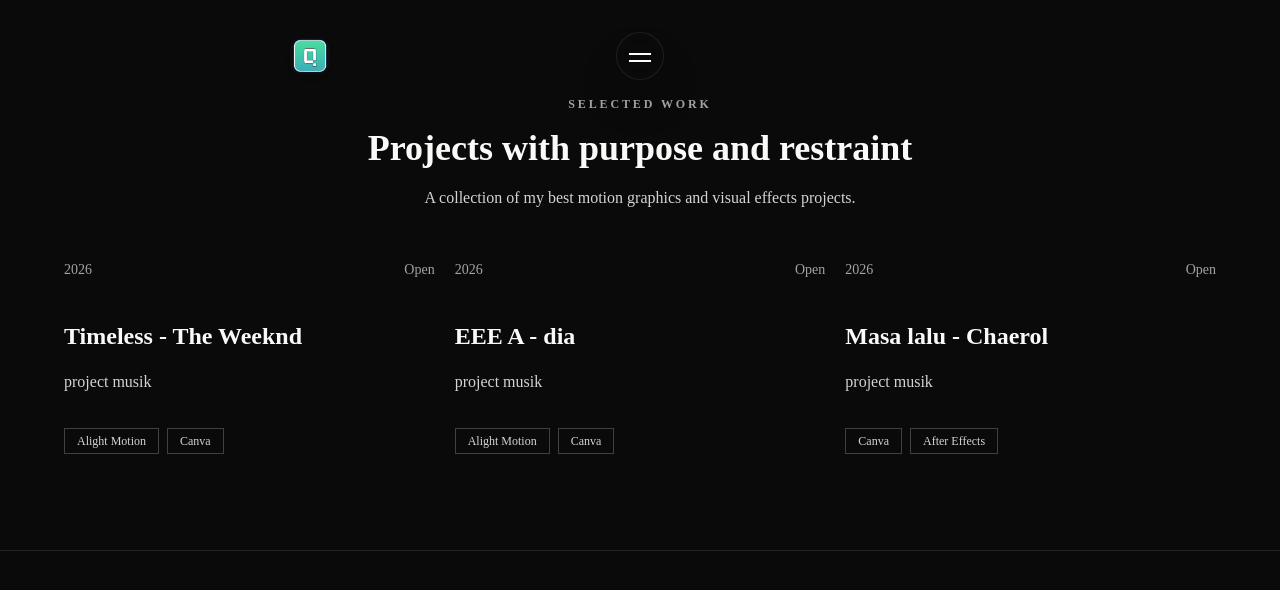
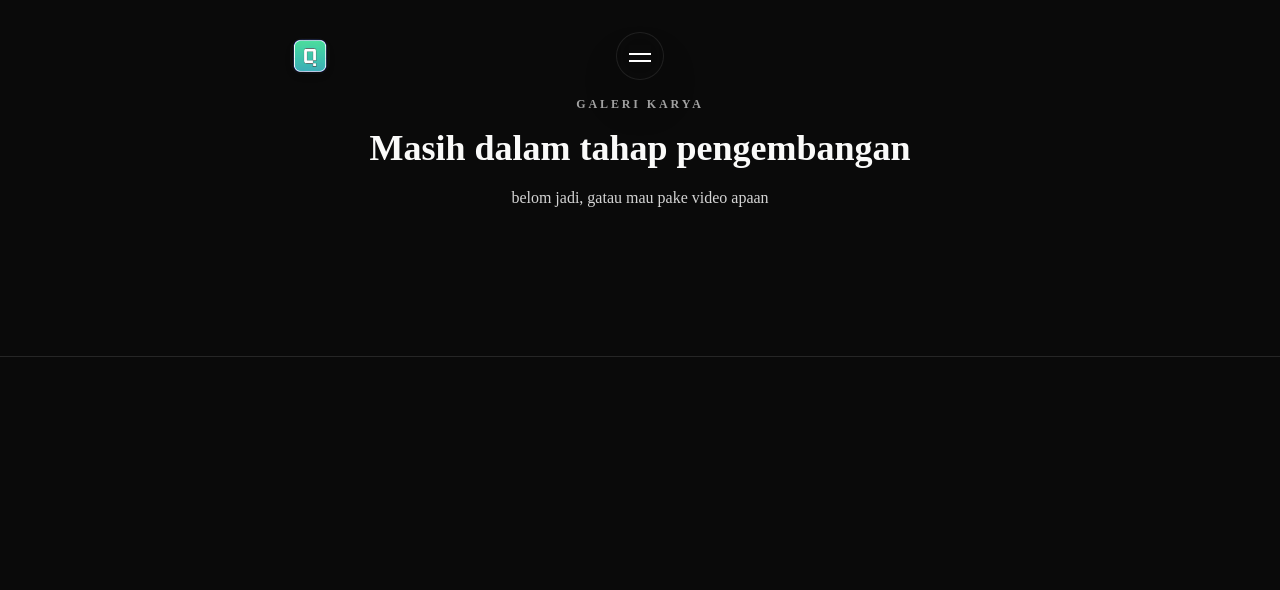
Before and after one commit to Muriar/archive-portfolio, a Next.js app: page /Karya in a window 1280 px wide. Shown: the top 590 px of the page. Built offline with nearby package versions, Linux system fonts and the light colour scheme.

Commit message:
adding background to mainPage

```diff
--- a/app/page.tsx
+++ b/app/page.tsx
@@ -1,5 +1,6 @@
 import Menu from "@/components/sections/menu";
 import App  from "@/components/site-header";
+import { HeroGrid } from "@/components/sections/BackgroundGrid";
 import { Footer } from "@/components/sections/footer";
 
 export default function MenuPage() {
@@ -7,18 +8,24 @@
   // Ganti class bg-stone-100 atau bg-transparent di MenuPage menjadi ini:
 <main className="relative min-h-screen overflow-hidden bg-gradient-to-b from-neutral-950 via-neutral-900 to-neutral-950 text-stone-50">
 
+  <div className="absolute inset-0 z-[1] pointer-events-none">
+    <HeroGrid/>
+  </div>
+
   {/* Efek Orb Blur: Lingkaran cahaya pudar di belakang kartu */}
-  <div className="absolute top-1/3 left-1/2 -translate-x-1/2 -z-10 h-72 w-72 rounded-full bg-violet-500/10 blur-[100px] pointer-events-none" />
-  <div className="absolute bottom-1/4 left-1/3 -z-10 h-80 w-80 rounded-full bg-emerald-500/5 blur-[120px] pointer-events-none" />
+  <div className="absolute top-1/3 left-1/2 -translate-x-1/2 z-[1] h-72 w-72 rounded-full bg-violet-500/10 blur-[100px] pointer-events-none" />
+  <div className="absolute bottom-1/4 left-1/3 z-[1] h-80 w-80 rounded-full bg-emerald-500/5 blur-[120px] pointer-events-none" />
 
   {/* Sisa konten utama Anda */}
     <div className="absolute inset-0 -z-10 bg-[linear-gradient(to_right,rgba(59,130,246,0.04)_1px,transparent_1px),linear-gradient(to_bottom,rgba(59,130,246,0.04)_1px,transparent_1px)] bg-[size:44px_44px]" />
-    <div className="absolute top-1/4 left-1/4 -z-10 h-96 w-96 rounded-full bg-blue-500/10 blur-[120px] pointer-events-none" />
-    <div className="absolute bottom-1/4 right-1/4 -z-10 h-[500px] w-[500px] rounded-full bg-indigo-300/10 blur-[150px] pointer-events-none" />
+    <div className="absolute top-1/4 left-1/4 -z-[1] h-96 w-96 rounded-full bg-blue-500/10 blur-[120px] pointer-events-none" />
+    <div className="absolute bottom-1/4 right-1/4 z-[1] h-[500px] w-[500px] rounded-full bg-indigo-300/10 blur-[150px] pointer-events-none" />
 
+    <div>
       <App />
       <Menu />
       <Footer />
+    </div>
     </main>
   );
 }
--- /dev/null
+++ b/components/sections/BackgroundGrid.tsx
@@ -0,0 +1,8 @@
+export function HeroGrid() {
+  return (
+    <div aria-hidden className="pointer-events-none absolute inset-0">
+      <div className="absolute inset-0 bg-[radial-gradient(900px_circle_at_20%_10%,rgba(99,102,241,0.25),transparent_60%),radial-gradient(800px_circle_at_80%_30%,rgba(16,185,129,0.18),transparent_55%),radial-gradient(700px_circle_at_50%_90%,rgba(59,130,246,0.18),transparent_55%)]" />
+      <div className="absolute inset-0 opacity-[0.35] [background-image:linear-gradient(to_right,rgba(255,255,255,0.12)_1px,transparent_1px),linear-gradient(to_bottom,rgba(255,255,255,0.12)_1px,transparent_1px)] [background-size:48px_48px]" />
+    </div>
+  );
+}
--- a/components/sections/projects.tsx
+++ b/components/sections/projects.tsx
@@ -12,47 +12,9 @@
         variants={stagger}
         initial="hidden"
         whileInView="visible">
-        <SectionHeading eyebrow="Selected Work" title="Projects with purpose and restraint">
-          A collection of my best motion graphics and visual effects projects.
+        <SectionHeading eyebrow="Galeri Karya" title="Masih dalam tahap pengembangan ">
+          belom jadi, gatau mau pake video apaan
         </SectionHeading>
-        <motion.div
-          className="grid gap-5 md:grid-cols-3"
-          variants={stagger}
-          initial="hidden"
-          whileInView="visible"
-          viewport={{ once: true, margin: "-80px" }}
-        >
-          {Karya.map((project) => (
-            <motion.article
-              key={project.title}
-              variants={fadeUp}
-              transition={{ duration: 0.6, ease: [0.22, 1, 0.36, 1] }}
-            >
-              <div>
-                <div className="mb-10 flex items-center justify-between text-sm text-neutral-500 dark:text-neutral-400">
-                  <span>{project.year}</span>
-                  <span className="transition group-hover:translate-x-1">Open</span>
-                </div>
-                <h3 className="text-2xl font-semibold tracking-normal">
-                  {project.title}
-                </h3>
-                <p className="mt-4 leading-7 text-neutral-600 dark:text-neutral-300">
-                  {project.description}
-                </p>
-              </div>
-              <div className="mt-8 flex flex-wrap gap-2">
-                {project.tags.map((tag) => (
-                  <span
-                    key={tag}
-                    className="border border-neutral-200 px-3 py-1 text-xs text-neutral-600 dark:border-neutral-700 dark:text-neutral-300"
-                  >
-                    {tag}
-                  </span>
-                ))}
-              </div>
-            </motion.article>
-          ))}
-        </motion.div>
       </motion.div>
     </section>
   );
--- a/components/site-header.tsx
+++ b/components/site-header.tsx
@@ -40,7 +40,7 @@
       bgColor: "rgba(255, 88, 88, 0.35) 0%, rgba(240, 152, 25, 0.35) 100%",
       borderGradient: "linear-gradient(-60deg, #FF5858 0%, #F09819 100%)",
       textColor: "#fff",
-      href:"/projects"
+      href:"/Karya"
     },
     {
       label: "KONTAK",
```
Also changed, not shown: components/sections/Playground.tsx (added), 1 other file (tests, documents, lock files or other folders).
